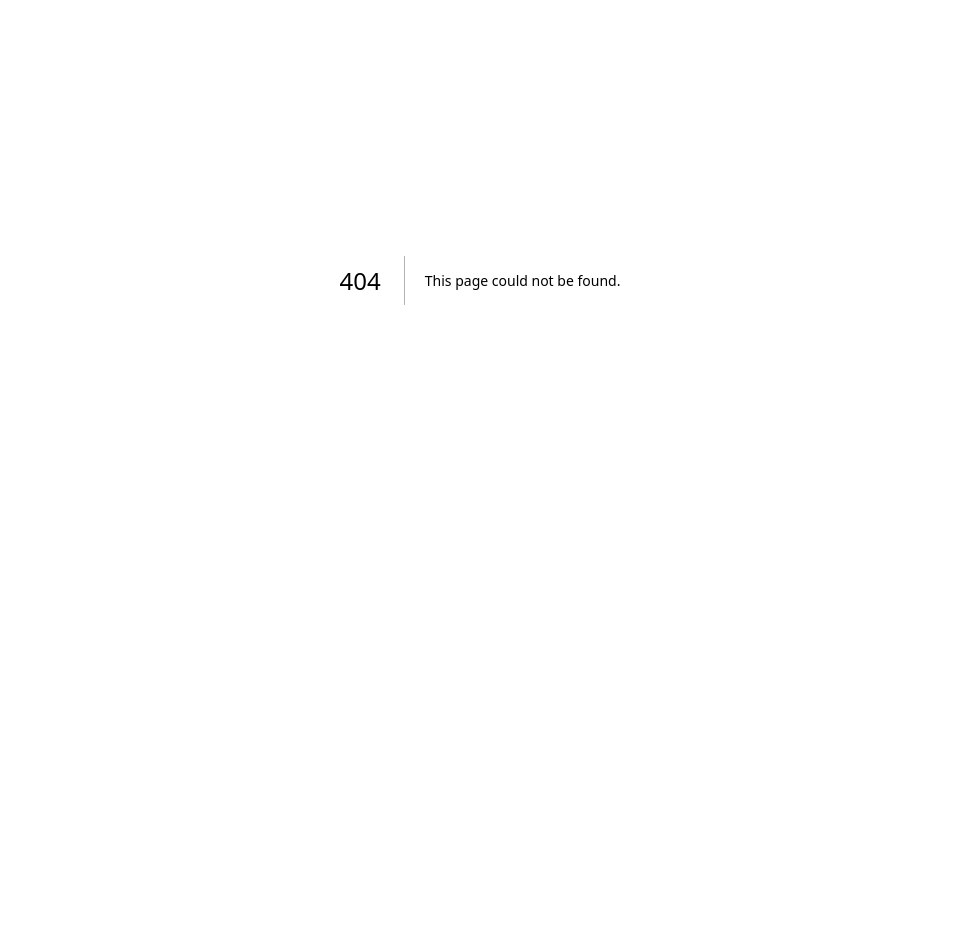
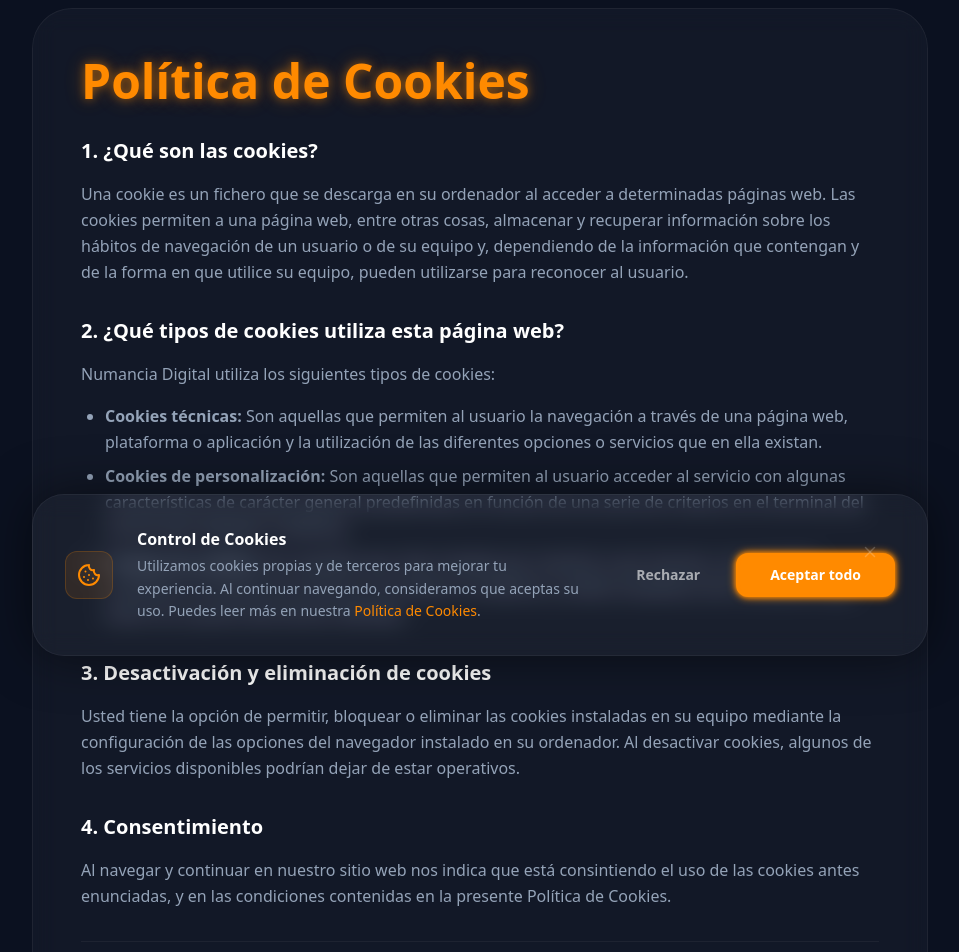
Before and after one commit to Alfonsoindustry/numancia-web, a Next.js app: page /legal/cookies in a window 1280 px wide. Before the commit this address had no page. Shown: the part 120-1072 px from the top of the page, without its empty margins (160-1119 px from the left). Before the commit the page ends 800 px from the top, so only its background shows below. Built offline with nearby package versions, Linux system fonts and the light colour scheme.

Commit message:
Compliance: implemented cookie policy and consent banner

```diff
--- a/src/app/layout.tsx
+++ b/src/app/layout.tsx
@@ -1,6 +1,7 @@
 import type { Metadata } from "next";
 import { Inter, Outfit } from "next/font/google";
 import "./globals.css";
+import CookieBanner from "@/components/CookieBanner";
 
 const inter = Inter({
   variable: "--font-inter",
@@ -77,6 +78,7 @@ export default function RootLayout({
         className={`${inter.variable} ${outfit.variable} font-sans antialiased bg-[#0B1120] text-white`}
       >
         {children}
+        <CookieBanner />
       </body>
     </html>
   );
--- /dev/null
+++ b/src/app/legal/cookies/page.tsx
@@ -0,0 +1,10 @@
+import CookiesClient from "@/components/legal/CookiesClient";
+
+export const metadata = {
+    title: "Política de Cookies - Numancia Digital",
+    description: "Información detallada sobre el uso de cookies en la web oficial de Numancia Digital.",
+};
+
+export default function CookiesPage() {
+    return <CookiesClient />;
+}
--- /dev/null
+++ b/src/components/CookieBanner.tsx
@@ -0,0 +1,81 @@
+"use client";
+
+import { useState, useEffect } from "react";
+import { motion, AnimatePresence } from "framer-motion";
+import Link from "next/link";
+import { Cookie, X } from "lucide-react";
+
+export default function CookieBanner() {
+    const [isVisible, setIsVisible] = useState(false);
+
+    useEffect(() => {
+        const consent = localStorage.getItem("cookie-consent");
+        if (!consent) {
+            const timer = setTimeout(() => setIsVisible(true), 1500);
+            return () => clearTimeout(timer);
+        }
+    }, []);
+
+    const handleAccept = () => {
+        localStorage.setItem("cookie-consent", "accepted");
+        setIsVisible(false);
+    };
+
+    const handleDecline = () => {
+        localStorage.setItem("cookie-consent", "declined");
+        setIsVisible(false);
+    };
+
+    return (
+        <AnimatePresence>
+            {isVisible && (
+                <motion.div
+                    initial={{ y: 100, opacity: 0 }}
+                    animate={{ y: 0, opacity: 1 }}
+                    exit={{ y: 100, opacity: 0 }}
+                    className="fixed bottom-6 left-6 right-6 z-[100] flex justify-center pointer-events-none"
+                >
+                    <div className="glass p-6 md:p-8 rounded-[2rem] border border-white/10 shadow-[0_0_50px_rgba(0,0,0,0.5)] max-w-4xl w-full pointer-events-auto relative overflow-hidden group">
+                        <div className="absolute -inset-1 bg-gradient-to-r from-neon-orange/20 to-transparent blur opacity-0 group-hover:opacity-100 transition duration-1000"></div>
+
+                        <div className="relative flex flex-col md:flex-row items-center gap-6">
+                            <div className="w-12 h-12 bg-neon-orange/10 rounded-xl flex items-center justify-center shrink-0 border border-neon-orange/20">
+                                <Cookie className="text-neon-orange" size={24} />
+                            </div>
+
+                            <div className="flex-grow text-center md:text-left">
+                                <h3 className="font-outfit font-bold text-white mb-1">Control de Cookies</h3>
+                                <p className="text-text-slate text-sm leading-relaxed">
+                                    Utilizamos cookies propias y de terceros para mejorar tu experiencia. Al continuar navegando, consideramos que aceptas su uso. Puedes leer más en nuestra{" "}
+                                    <Link href="/legal/cookies" className="text-neon-orange hover:underline font-medium">Política de Cookies</Link>.
+                                </p>
+                            </div>
+
+                            <div className="flex flex-wrap justify-center gap-3 shrink-0">
+                                <button
+                                    onClick={handleDecline}
+                                    className="px-6 py-2.5 rounded-xl text-sm font-bold text-white/60 hover:text-white transition-colors"
+                                >
+                                    Rechazar
+                                </button>
+                                <button
+                                    onClick={handleAccept}
+                                    className="bg-neon-orange text-white px-8 py-2.5 rounded-xl text-sm font-bold hover:bg-secondary-orange transition-all neon-border shadow-[0_0_20px_rgba(255,138,0,0.2)] active:scale-95"
+                                >
+                                    Aceptar todo
+                                </button>
+                            </div>
+
+                            <button
+                                onClick={() => setIsVisible(false)}
+                                className="absolute top-4 right-4 text-white/20 hover:text-white transition-colors"
+                            >
+                                <X size={18} />
+                            </button>
+                        </div>
+                    </div>
+                </motion.div>
+            )}
+        </AnimatePresence>
+    );
+}
--- a/src/components/Footer.tsx
+++ b/src/components/Footer.tsx
@@ -20,10 +20,11 @@ export default function Footer() {
                 <p className="text-text-slate text-sm">
                     © {new Date().getFullYear()} Numancia Digital. Inspirado por Numancia, impulsado por el futuro.
                 </p>
-                <div className="flex gap-6 text-text-slate text-sm">
+                <div className="flex flex-wrap justify-center gap-6 text-text-slate text-sm">
                     <Link href="/sobre-nosotros" className="hover:text-white transition-colors">Sobre Nosotros</Link>
                     <Link href="/aviso-legal" className="hover:text-white transition-colors">Aviso Legal</Link>
                     <Link href="/privacidad" className="hover:text-white transition-colors">Privacidad</Link>
+                    <Link href="/legal/cookies" className="hover:text-white transition-colors">Cookies</Link>
                 </div>
             </div>
         </footer>
--- /dev/null
+++ b/src/components/legal/CookiesClient.tsx
@@ -0,0 +1,65 @@
+"use client";
+
+import { motion } from "framer-motion";
+import Navbar from "@/components/Navbar";
+import Footer from "@/components/Footer";
+
+export default function CookiesClient() {
+    return (
+        <div className="min-h-screen bg-[#0B1120] text-white selection:bg-neon-orange/30 selection:text-neon-orange">
+            <Navbar />
+
+            <main className="pt-32 pb-20 px-6">
+                <article className="max-w-4xl mx-auto glass p-8 md:p-12 rounded-[2.5rem] border border-white/5">
+                    <motion.h1
+                        initial={{ opacity: 0, y: 20 }}
+                        animate={{ opacity: 1, y: 0 }}
+                        className="font-outfit text-4xl md:text-5xl font-bold mb-8 text-neon-orange neon-glow"
+                    >
+                        Política de Cookies
+                    </motion.h1>
+
+                    <div className="space-y-8 text-text-slate leading-relaxed">
+                        <section>
+                            <h2 className="text-white text-xl font-bold mb-4">1. ¿Qué son las cookies?</h2>
+                            <p>
+                                Una cookie es un fichero que se descarga en su ordenador al acceder a determinadas páginas web. Las cookies permiten a una página web, entre otras cosas, almacenar y recuperar información sobre los hábitos de navegación de un usuario o de su equipo y, dependiendo de la información que contengan y de la forma en que utilice su equipo, pueden utilizarse para reconocer al usuario.
+                            </p>
+                        </section>
+
+                        <section>
+                            <h2 className="text-white text-xl font-bold mb-4">2. ¿Qué tipos de cookies utiliza esta página web?</h2>
+                            <p className="mb-4">Numancia Digital utiliza los siguientes tipos de cookies:</p>
+                            <ul className="list-disc pl-6 space-y-2">
+                                <li><strong>Cookies técnicas:</strong> Son aquellas que permiten al usuario la navegación a través de una página web, plataforma o aplicación y la utilización de las diferentes opciones o servicios que en ella existan.</li>
+                                <li><strong>Cookies de personalización:</strong> Son aquellas que permiten al usuario acceder al servicio con algunas características de carácter general predefinidas en función de una serie de criterios en el terminal del usuario (por ejemplo, el idioma).</li>
+                                <li><strong>Cookies de análisis:</strong> Son aquellas que, bien tratadas por nosotros o por terceros, nos permiten cuantificar el número de usuarios y así realizar la medición y análisis estadístico de la utilización que hacen los usuarios del servicio ofertado.</li>
+                            </ul>
+                        </section>
+
+                        <section>
+                            <h2 className="text-white text-xl font-bold mb-4">3. Desactivación y eliminación de cookies</h2>
+                            <p>
+                                Usted tiene la opción de permitir, bloquear o eliminar las cookies instaladas en su equipo mediante la configuración de las opciones del navegador instalado en su ordenador. Al desactivar cookies, algunos de los servicios disponibles podrían dejar de estar operativos.
+                            </p>
+                        </section>
+
+                        <section>
+                            <h2 className="text-white text-xl font-bold mb-4">4. Consentimiento</h2>
+                            <p>
+                                Al navegar y continuar en nuestro sitio web nos indica que está consintiendo el uso de las cookies antes enunciadas, y en las condiciones contenidas en la presente Política de Cookies.
+                            </p>
+                        </section>
+
+                        <section className="pt-8 border-t border-white/5 text-sm italic">
+                            <p>Última actualización: Febrero de 2026</p>
+                            <p>Para cualquier consulta sobre nuestra política de cookies, puede contactar con nosotros en: <span className="text-neon-orange">hola@numanciadigital.es</span></p>
+                        </section>
+                    </div>
+                </article>
+            </main>
+
+            <Footer />
+        </div>
+    );
+}
```
